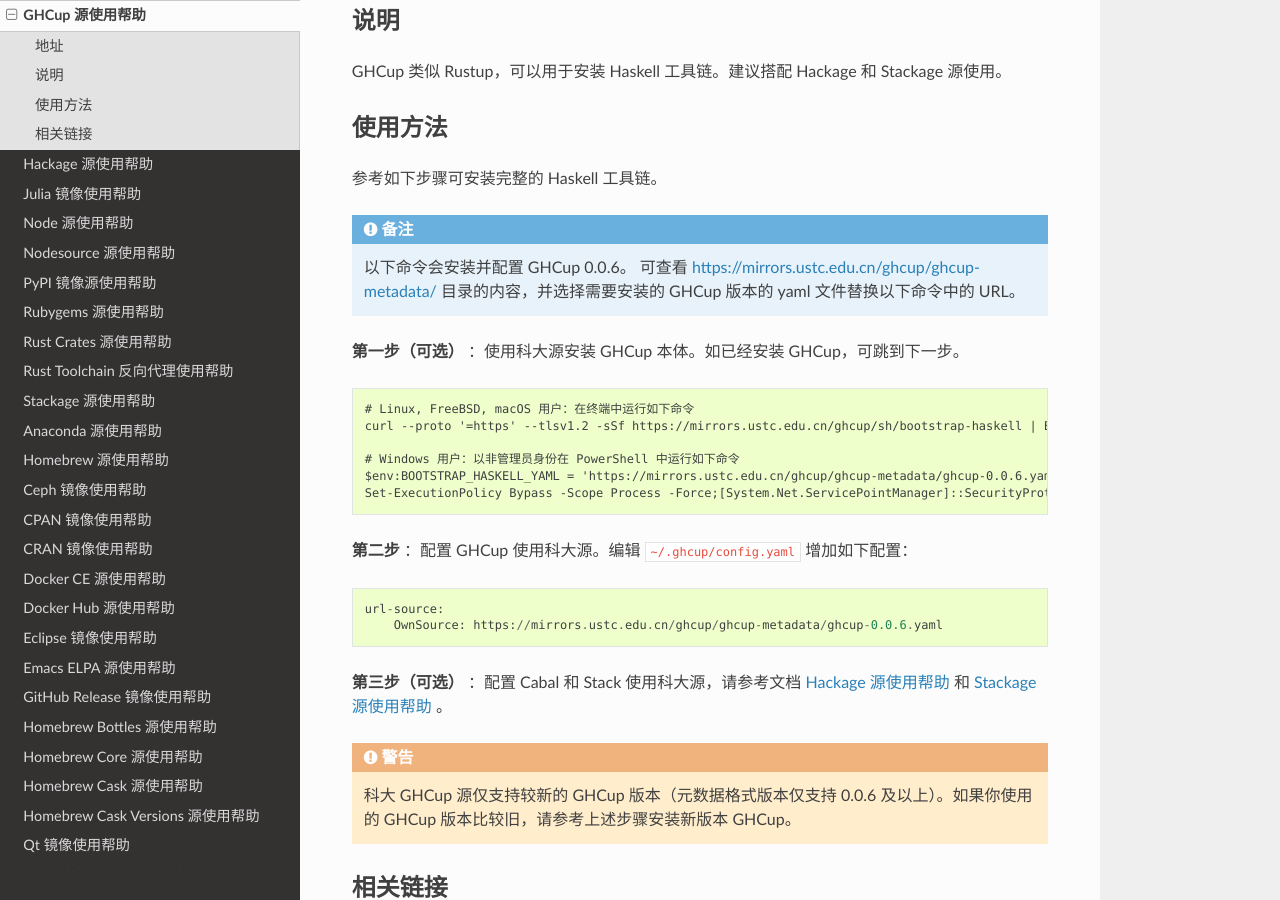
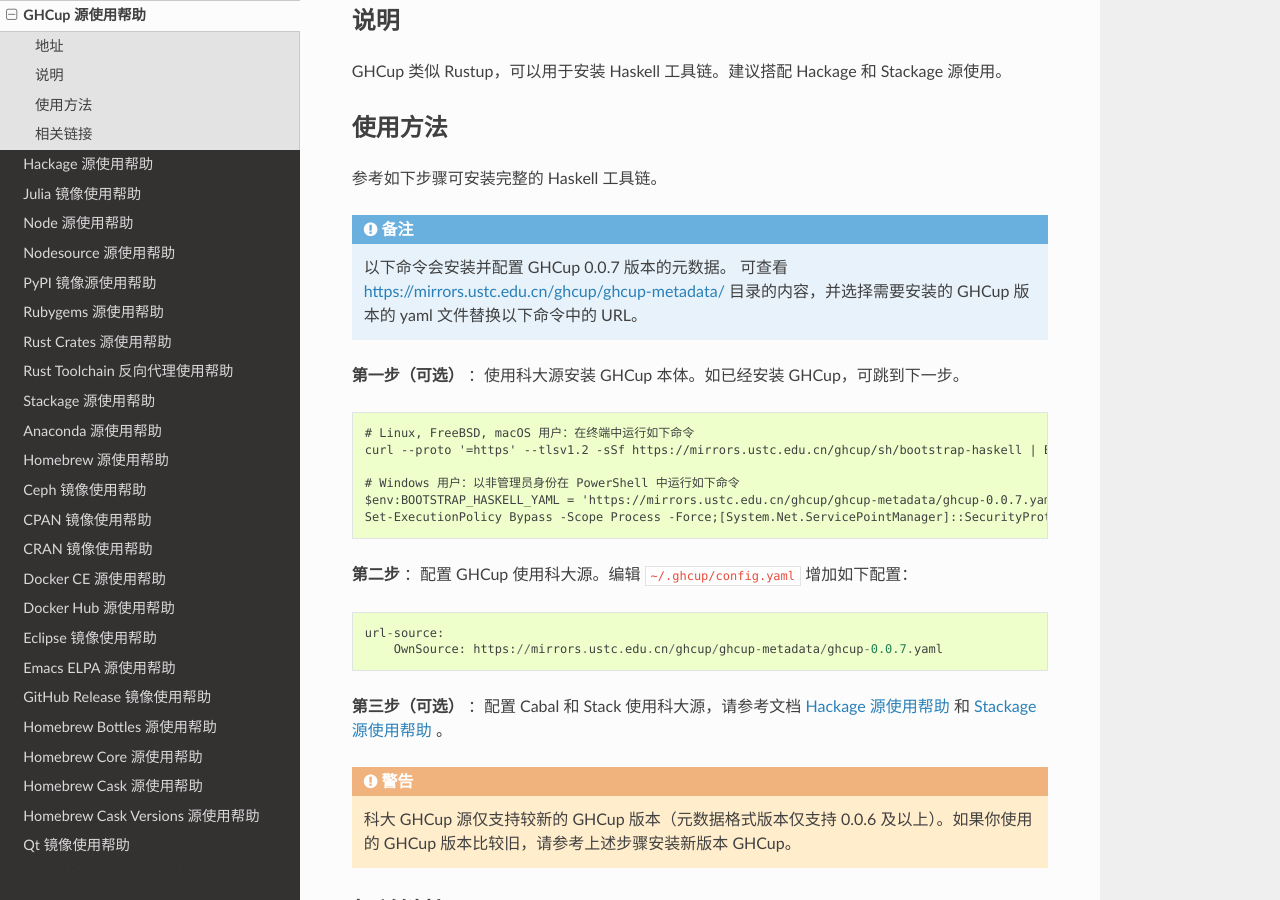
Before and after one commit to ustclug/mirrorhelp, a Sphinx documentation site: the page built from source/ghcup.rst, in a window 1280 px wide and 900 px high, scrolled down 274 px. Built offline with Sphinx 7.4.7 and the Read the Docs theme 2.0.0, drawn with Linux system fonts in a browser that asks for light colours; pages that are not in the unit, such as notebooks, are missing from menus; some of the changed lines change nothing that is shown.

Commit message:
ghcup.rst: Update metadata version to 0.0.7
See #211

```diff
--- a/source/ghcup.rst
+++ b/source/ghcup.rst
@@ -19,7 +19,7 @@
 
 .. note::
 
-   以下命令会安装并配置 GHCup 0.0.6。
+   以下命令会安装并配置 GHCup 0.0.7 版本的元数据。
    可查看 https://mirrors.ustc.edu.cn/ghcup/ghcup-metadata/ 目录的内容，并选择需要安装的 GHCup 版本的 yaml 文件替换以下命令中的 URL。
 
 **第一步（可选）** ：使用科大源安装 GHCup 本体。如已经安装 GHCup，可跳到下一步。
@@ -27,10 +27,10 @@
 ::
 
    # Linux, FreeBSD, macOS 用户：在终端中运行如下命令
-   curl --proto '=https' --tlsv1.2 -sSf https://mirrors.ustc.edu.cn/ghcup/sh/bootstrap-haskell | BOOTSTRAP_HASKELL_YAML=https://mirrors.ustc.edu.cn/ghcup/ghcup-metadata/ghcup-0.0.6.yaml sh
+   curl --proto '=https' --tlsv1.2 -sSf https://mirrors.ustc.edu.cn/ghcup/sh/bootstrap-haskell | BOOTSTRAP_HASKELL_YAML=https://mirrors.ustc.edu.cn/ghcup/ghcup-metadata/ghcup-0.0.7.yaml sh
 
    # Windows 用户：以非管理员身份在 PowerShell 中运行如下命令
-   $env:BOOTSTRAP_HASKELL_YAML = 'https://mirrors.ustc.edu.cn/ghcup/ghcup-metadata/ghcup-0.0.6.yaml'
+   $env:BOOTSTRAP_HASKELL_YAML = 'https://mirrors.ustc.edu.cn/ghcup/ghcup-metadata/ghcup-0.0.7.yaml'
    Set-ExecutionPolicy Bypass -Scope Process -Force;[System.Net.ServicePointManager]::SecurityProtocol = [System.Net.ServicePointManager]::SecurityProtocol -bor 3072;Invoke-Command -ScriptBlock ([ScriptBlock]::Create((Invoke-WebRequest https://mirrors.ustc.edu.cn/ghcup/sh/bootstrap-haskell.ps1 -UseBasicParsing))) -ArgumentList $true
 
 **第二步** ：配置 GHCup 使用科大源。编辑 ``~/.ghcup/config.yaml`` 增加如下配置：
@@ -38,7 +38,7 @@
 ::
 
    url-source:
-       OwnSource: https://mirrors.ustc.edu.cn/ghcup/ghcup-metadata/ghcup-0.0.6.yaml
+       OwnSource: https://mirrors.ustc.edu.cn/ghcup/ghcup-metadata/ghcup-0.0.7.yaml
 
 **第三步（可选）** ：配置 Cabal 和 Stack 使用科大源，请参考文档 :doc:`hackage` 和 :doc:`stackage` 。
 
```
